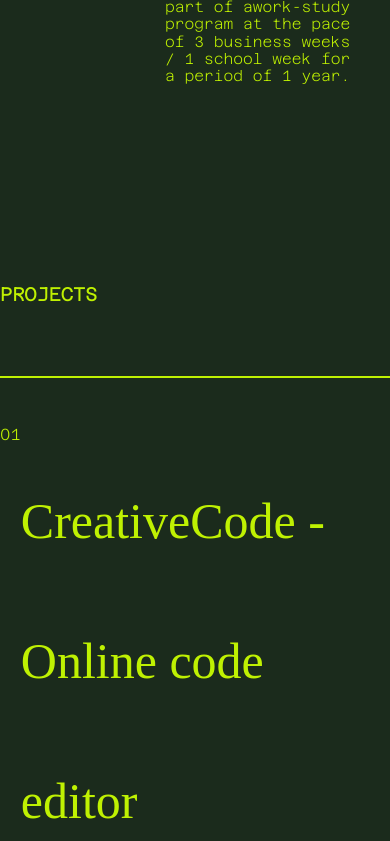
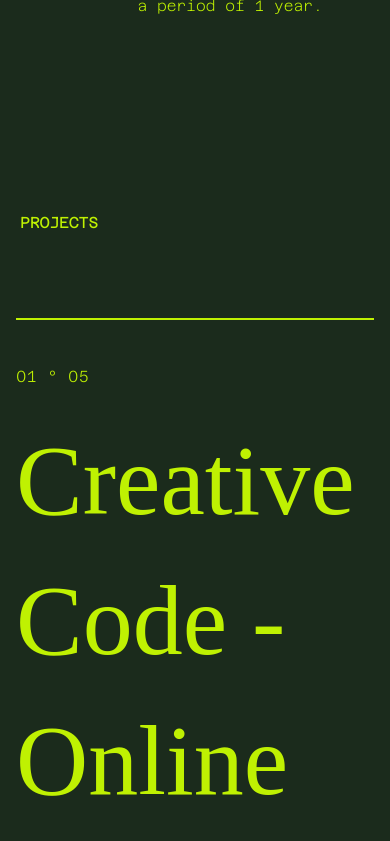
Before and after one commit to RomainRG31/Portfolio-2023, a React (Vite) app in the folder frontend/: page / in a window 390 px wide. Shown: the part 1156-1997 px from the top of the page. Built offline with nearby package versions, Linux system fonts and the light colour scheme; a web font is replaced by a local one.

Commit message:
media queries smartphone finalisation - miss projects

```diff
--- a/frontend/src/components/About/About.css
+++ b/frontend/src/components/About/About.css
@@ -80,11 +80,20 @@
     }
   }
   .second-block {
-    justify-content: center;
+    text-align: center;
     font-size: 25vw;
   }
 
+  .third-block {
+    justify-content: center;
+    margin-top: 30px;
+    gap: 2em;
+  }
   .sentence-about-me {
     font-size: 15px;
   }
+
+  h3 {
+    font-size: 15px;
+  }
 }
--- a/frontend/src/components/Mail/Mail.css
+++ b/frontend/src/components/Mail/Mail.css
@@ -38,7 +38,7 @@
     padding: 1em;
     margin-top: 90px;
     & p {
-      font-size: 30px;
+      font-size: 65px;
       text-align: center;
     }
     & img {
--- a/frontend/src/components/Projects/Projects.css
+++ b/frontend/src/components/Projects/Projects.css
@@ -57,15 +57,24 @@
 
 @media screen and (max-width: 767px) {
   .title {
-    font-size: 50px;
+    font-size: 100px;
+    word-wrap: break-word;
+  }
+
+  .order-title {
+    display: block;
   }
 
   .container-dataProjects {
     flex-direction: column;
-    padding: 0;
+    padding: 0 0 5em 0;
+    border-bottom: solid 2px #bff102;
+    & h3 {
+      margin-left: 20px;
+    }
   }
 
   .g-container-projects {
-    padding: 0;
+    padding: 1em;
   }
 }
--- a/frontend/src/components/Why/Why.css
+++ b/frontend/src/components/Why/Why.css
@@ -55,10 +55,23 @@
 
   .g-container-whyComponent {
     width: 100%;
-    font-size: 10px;
+    font-size: 20px;
+    display: flex;
+    align-items: center;
+    flex-direction: column;
     & img {
       width: 25px;
       height: 25px;
+      margin-bottom: 1em;
+    }
+  }
+
+  .container-content {
+    width: 85%;
+    height: 7em;
+    flex-direction: column;
+    & p {
+      text-align: center;
     }
   }
 
@@ -73,4 +86,11 @@
       font-size: 70px;
     }
   }
+
+  .dropdownContent {
+    padding: 0 1em;
+    & p {
+      text-align: center;
+    }
+  }
 }
--- a/frontend/src/components/Works/Works.css
+++ b/frontend/src/components/Works/Works.css
@@ -91,11 +91,15 @@
 @media screen and (max-width: 767px) {
   .works-block {
     width: 100%;
-    padding: 0;
+  }
+
+  .works-block-reset-padding {
+    padding-right: 0;
   }
 
   .g-container-roadmap {
     padding: 0;
+    margin-top: 5em;
     & h2 {
       text-align: center;
     }
--- a/frontend/src/components/Works/Works.tsx
+++ b/frontend/src/components/Works/Works.tsx
@@ -50,7 +50,7 @@
 
   return (
     <motion.div
-      className="works-block"
+      className={`works-block ${index > 0 ? "works-block-reset-padding" : ""}`}
       style={{ paddingRight }}
       ref={worksRef}
       animate={controls}
--- a/frontend/src/utils/dataProjects.tsx
+++ b/frontend/src/utils/dataProjects.tsx
@@ -1,27 +1,27 @@
 export const dataProjects = [
   {
-    order: "01",
+    order: "01 ° 05",
     title: "title1",
     link: "https://github.com/WildCodeSchool/2023-03-wns-lamarr-groupe1",
   },
   {
-    order: "02",
+    order: "02 ° 05",
     title: "title2",
     link: "https://github.com/RomainRG31/Voyage-en-Grece-antique-WCS",
   },
   {
-    order: "03",
+    order: "03 ° 05",
     title: "title3",
     link: "https://github.com/RomainRG31/Kasa",
   },
   {
-    order: "04",
+    order: "04 ° 05",
     title: "title4",
     link: "https://github.com/RomainRG31/e-commerce-kanap",
   },
 
   {
-    order: "05",
+    order: "05 ° 05",
     title: "title5",
     link: "https://github.com/RomainRG31/api-piiquante",
   },
```
